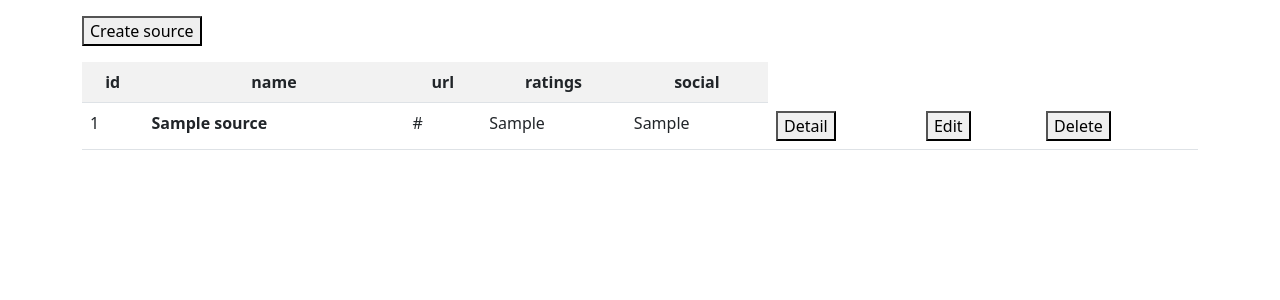
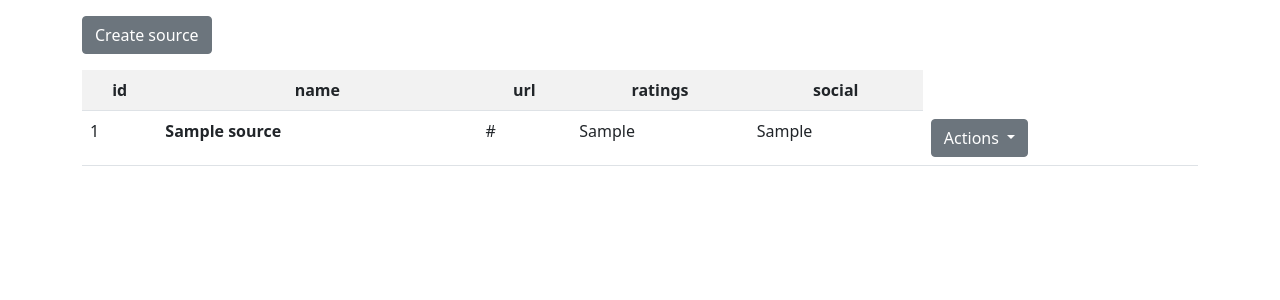
Before and after one commit to dimonyar/currency, a Django app: page /currency/source/list/ in a window 1280 px wide. Shown: the part 70-370 px from the top of the page. Run offline with Django 4.2, Linux system fonts and the light colour scheme; tables that the repository leaves empty hold one stand-in row (values such as "Sample post").

Commit message:
button and dropdown

```diff
--- a/app/currency/templates/source_list.html
+++ b/app/currency/templates/source_list.html
@@ -5,7 +5,7 @@
     <div class="col">
         <p>
         <form action="{% url 'currency:source_create' %}">
-            <button>Create source</button>
+            <button class="btn btn-secondary">Create source</button>
         </form>
         </p>
     </div>
@@ -15,14 +15,10 @@
         <table class="table table-striped table-hover">
             <tr align="center">
                 <th scope="col">id</th>
-                <th scope="col">name</
-                >
-                <th scope="col">url</
-                >
-                <th scope="col">ratings</
-                >
-                <th scope="col">social</
-                >
+                <th scope="col">name</th>
+                <th scope="col">url</th>
+                <th scope="col">ratings</th>
+                <th scope="col">social</th>
             </tr>
             {%for i in source_list %}
             <tr>
@@ -32,19 +28,18 @@
                 <td>{{i.ratings}}</td>
                 <td>{{i.social}}</td>
                 <td>
-                    <form action="{% url 'currency:source_detail' i.id %}">
-                        <button>Detail</button>
-                    </form>
-                </td>
-                <td>
-                    <form action="{% url 'currency:source_update' i.id %}">
-                        <button>Edit</button>
-                    </form>
-                </td>
-                <td>
-                    <form action="{% url 'currency:source_delete' i.id %}">
-                        <button>Delete</button>
-                    </form>
+                    <div class="dropdown">
+                        <button class="btn btn-secondary dropdown-toggle" type="button" id="dropdownMenuButton2"
+                                data-bs-toggle="dropdown" aria-expanded="false">
+                            Actions
+                        </button>
+                        <ul class="dropdown-menu dropdown-menu-dark" aria-labelledby="dropdownMenuButton2">
+                            <li><a class="dropdown-item active"
+                                   href="{% url 'currency:source_detail' i.id %}">Detail</a></li>
+                            <li><a class="dropdown-item" href="{% url 'currency:source_update' i.id %}">Edit</a></li>
+                            <li><a class="dropdown-item" href="{% url 'currency:source_delete' i.id %}">Delete</a></li>
+                        </ul>
+                    </div>
                 </td>
             </tr>
             {% endfor %}
```
Also changed, not shown: app/currency/templates/rate_list.html (+19 -12 lines).
